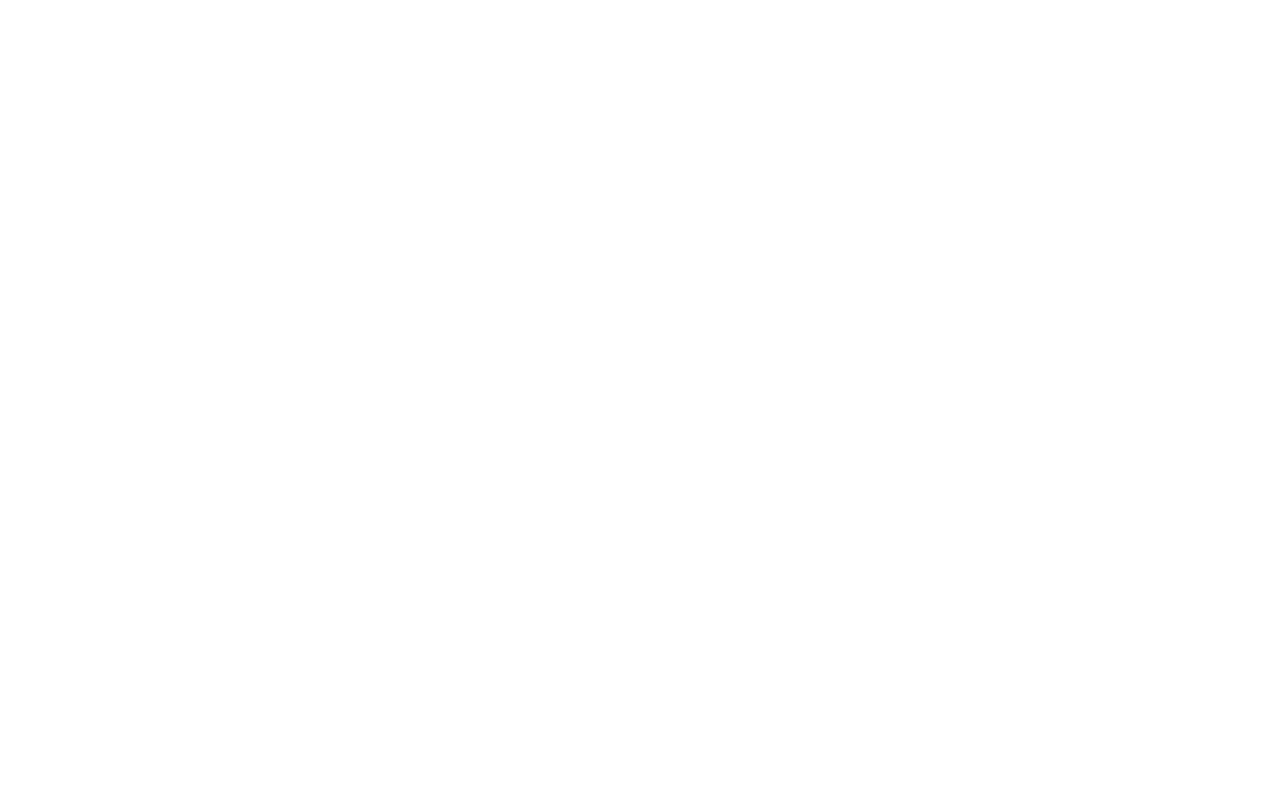
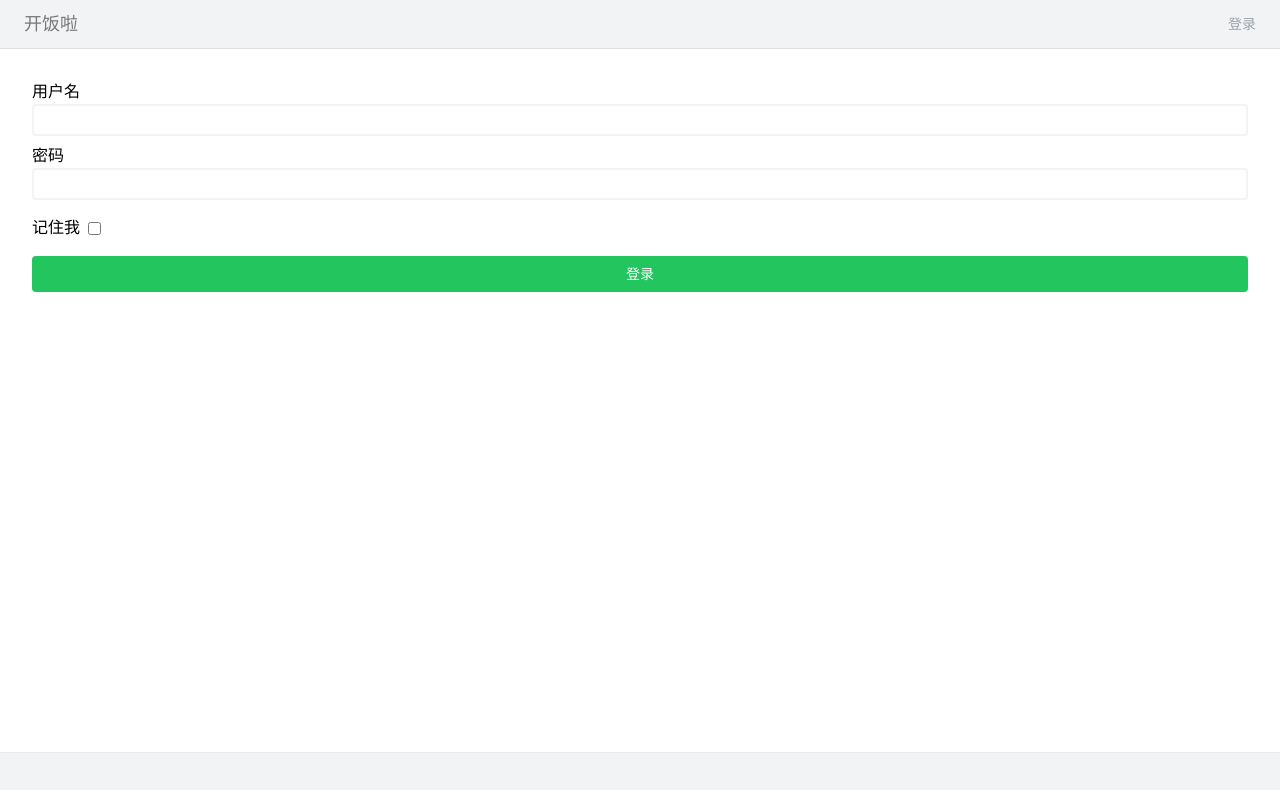
Before and after one commit to magicFeirl/kaifanla, a Vue app: page /login in a window 1280 px wide. Before the commit this address had no page. Shown: the top 790 px of the page. Built offline with nearby package versions, Linux system fonts and the light colour scheme; a small style sheet from the web is missing.

Commit message:
实现用户登录功能 & 添加购物车功能完善

```diff
--- a/index.html
+++ b/index.html
@@ -5,7 +5,7 @@
     <link rel="icon" href="/favicon.ico" />
     <meta name="viewport" content="width=device-width, initial-scale=1.0" />
     <title>开饭啦</title>
-    <link rel="stylesheet" href="https://at.alicdn.com/t/font_3383128_7uphgjfx442.css">
+    <link rel="stylesheet" href="https://at.alicdn.com/t/font_3383128_f6s1m6c0l3a.css">
   </head>
   <body>
     <div id="app"></div>
--- a/src/api/index.js
+++ b/src/api/index.js
@@ -22,6 +22,12 @@
 }
 
 
+export async function login(username, password) {
+    const { data } = await http.post('/loginToken.php', 'userName=' + username + '&password=' + password)
+
+    return data;
+}
+
 export async function getOrderInfo(start = 0, length = 5) {
     const { data } = await http.post('/orderInfo.php', 'start=' + start + '&length=' + length)
 
--- a/src/assets/css/components.css
+++ b/src/assets/css/components.css
@@ -22,3 +22,8 @@
 .btn.disabled {
     @apply text-gray-100 transform-none transition-none cursor-not-allowed bg-gray-400 !important
 }
+
+/* input */
+.input {
+    @apply w-full rounded h-9 p-2 border-2 border-light-600
+}
--- a/src/components/NavHeader.vue
+++ b/src/components/NavHeader.vue
@@ -2,16 +2,51 @@
     <div
         class="fixed top-0 w-full z-30 h-12 bg-light-600 flex border-b-light-900 border-b items-center justify-between p-6 w-full">
         <router-link to="/home" class="text-black/50 text-lg">开饭啦</router-link>
-        <router-link to="/cart" class="cursor-pointer hover:bg-light-900/50 rounded px-2 py-1 bg-light-900 relative">
-            <i class="text-black/50 text-lg iconfont icon-cart-Empty"></i>
-            <span
-                v-if="cartItemsCount > 0"
-                class="absolute flex items-center justify-center top-0 right-0 transform translate-x-5px -translate-y-5px rounded-full w-5 h-5 bg-red-500 text-sm text-white">
-                {{ cartItemsCount }}</span>
-        </router-link>
+        <div v-if="user">
+            <router-link to="/cart" class="icon-link relative">
+                <i class="iconfont icon-cart-Empty"></i>
+                <span v-if="cartItemsCount > 0"
+                    class="absolute flex items-center justify-center top-0 right-0 transform translate-x-5px -translate-y-5px rounded-full w-5 h-5 bg-red-500 text-sm text-white">
+                    {{ cartItemsCount }}</span>
+            </router-link>
+
+            <span @click="logout" class="icon-link">
+                <i class="iconfont icon-exit"></i>
+            </span>
+        </div>
+
+        <router-link class="text-sm text-gray-400 hover:text-blue-400" to="/login" v-else>登录</router-link>
     </div>
 </template>
 
 <script setup>
-import { cartItemsCount } from '../composable/useCart';
+import { useUser } from '../composable/useUser'
+import { cartItemsCount, clearCart } from '../composable/useCart';
+
+import message from '../components/MessageBox'
+import dialog from '../components/MessageDialog'
+
+import { useRouter } from 'vue-router'
+
+const router = useRouter()
+const user = useUser()
+
+function logout() {
+    dialog('提示', '确定退出登录吗?', '确定', '取消', () => {
+        user.value = null;
+        clearCart()
+        message('退出成功~', 'success')
+        router.replace({path: '/home'})
+    })
+}
 </script>
+
+<style scoped>
+.iconfont {
+    @apply text-black/50 text-lg
+}
+
+.icon-link {
+    @apply cursor-pointer hover: bg-light-900/50 rounded px-2 py-1 bg-light-900 ml-4
+}
+</style>
--- a/src/components/NavSearch.vue
+++ b/src/components/NavSearch.vue
@@ -1,6 +1,6 @@
 <template>
     <div class="relative" v-bind="$attrs">
-        <input v-model.lazy="search_keyword" :placeholder="placeholder" type="text" class="pr-8 w-full rounded h-9 p-2 border-2 border-light-600">
+        <input v-model.lazy="search_keyword" :placeholder="placeholder" type="text" class="input pr-8">
         <i class="iconfont icon-search search-btn"></i>
     </div>
 </template>
--- a/src/composable/useCart.js
+++ b/src/composable/useCart.js
@@ -1,8 +1,16 @@
 import { computed, reactive } from 'vue'
 import { useLocalStorage } from '@vueuse/core'
 
+import { useUser } from './useUser'
+
+const user = useUser()
+
 export const cartItems = useLocalStorage('cartItems', [])
 export const cartItemsCount = computed(() => cartItems.value.map((item) => item.count).reduce((p, c) => p + c, 0))
+
+if (!user.value) {
+    clearCart()
+}
 
 export function addToCart(did, name, price, img, favorited = false, selected = true) {
     const index = cartItems.value.findIndex(item => item.did === did)
--- /dev/null
+++ b/src/composable/useUser.js
@@ -0,0 +1,25 @@
+import { useStorage } from '@vueuse/core'
+
+const session = useStorage('user', null, sessionStorage)
+const local = useStorage('user', null, localStorage)
+
+export function useUser() {
+    if (local.value) {
+        return local
+    }
+
+    return session
+}
+
+export function setUser(token, remember) {
+    const v = JSON.stringify({
+        token,
+        remember
+    })
+
+    if (remember) {
+        local.value = v
+    } else {
+        session.value = v
+    }
+}
--- a/src/router/index.js
+++ b/src/router/index.js
@@ -1,4 +1,7 @@
 import { createRouter, createWebHistory } from 'vue-router'
+import { useTitle } from '@vueuse/core'
+
+import { useUser } from '../composable/useUser'
 
 import FirstPage from '../views/FirstPage.vue'
 
@@ -15,23 +18,45 @@
         children: [
             {
                 path: 'home',
-                component: () => import('../views/DishList.vue')
+                component: () => import('../views/DishList.vue'),
+                meta: {
+                    title: '开饭啦-首页'
+                }
             },
             {
                 path: 'order/:did',
-                component: () => import('../views/DishDetail.vue')
+                component: () => import('../views/DishDetail.vue'),
+                meta: {
+                    title: '商品详情'
+                }
             },
             {
                 path: 'new/:did',
-                component: () => import('../views/OrderDish.vue')
+                component: () => import('../views/OrderDish.vue'),
+                meta: {
+                    title: '新建订单'
+                }
             },
             {
                 path: 'myorder',
-                component: () => import('../views/ViewOrder.vue')
+                component: () => import('../views/ViewOrder.vue'),
+                meta: {
+                    title: '订单列表'
+                }
             },
             {
                 path: 'cart',
-                component: () => import('../views/ViewCart.vue')
+                component: () => import('../views/ViewCart.vue'),
+                meta: {
+                    title: '我的购物车'
+                }
+            }, {
+                path: 'login',
+                component: () => import('../views/UserLogin.vue'),
+                meta: {
+                    title: '登录',
+                    loginPage: true
+                }
             }
         ]
     },
@@ -47,4 +72,18 @@
     }
 })
 
+
+router.beforeEach(to => {
+    const title = to.meta.title
+
+    if (to.meta.loginPage) {
+        const user = useUser()
+        if (user.value) {
+            return '/'
+        }
+    }
+
+    useTitle(title)
+})
+
 export default router
--- a/src/views/DishList.vue
+++ b/src/views/DishList.vue
@@ -28,6 +28,7 @@
 import DishListItem from '../components/DishListItem.vue'
 import ImageViewer from '../components/ImageViewer.vue';
 import ScrollTop from '../components/ScrollTop.vue'
+import message from '../components/MessageBox'
 
 import { ref, computed, watch } from 'vue';
 import { getProducts } from '../api'
@@ -64,6 +65,7 @@
     products.value = []
     firstLoading.value = true
     await load_data()
+    message(`获取到 ${total.value} 条数据`, 'success')
 })
 
 watch(currPage, async () => {
--- /dev/null
+++ b/src/views/UserLogin.vue
@@ -0,0 +1,56 @@
+<template>
+    <div class="flex p-4 flex-col">
+        <label for="username">用户名</label>
+        <input v-model.trim="username" type="text" class="input !h-8 !p-2">
+        <label for="password">密码</label>
+        <input v-model.trim="password" type="password" class="input !h-8 !p-2">
+        <div class="flex items-center mt-2">
+            <label for="remember">记住我</label>
+            <input v-model="remember" class="ml-2 !mb-0" type="checkbox" name="remember" id="remember">
+        </div>
+        <button @click="login" class="mt-4 btn btn-success text-sm">登录</button>
+    </div>
+</template>
+
+<script setup>
+import { ref } from 'vue'
+import { useRouter } from 'vue-router';
+import { setUser } from '../composable/useUser';
+
+import { login as userLogin } from '../api'
+import message from '../components/MessageBox'
+
+const username = ref('')
+const password = ref('')
+const remember = ref(false)
+const router = useRouter()
+
+async function login() {
+    if (!username.value || !password.value) {
+        message('请输入用户名和密码~', 'danger')
+        return;
+    }
+
+    const { code, subjects } = await userLogin(username.value, password.value)
+
+    if (code !== '1000') {
+        message('用户名或密码错误~', 'danger')
+        return;
+    }
+
+    const { token } = subjects
+    message('登录成功~', 'success')
+
+    setUser(token, remember.value)
+
+    router.replace('/').then(() => {
+        location.reload()
+    })
+}
+</script>
+
+<style scoped>
+input {
+    @apply mb-2
+}
+</style>
--- a/src/views/ViewCart.vue
+++ b/src/views/ViewCart.vue
@@ -14,7 +14,7 @@
             <div class="flex flex-col w-full">
                 <!-- 购物车物品展示处 -->
                 <div v-for="(item, idx) in cartItems" :key="idx">
-                    <div class="p-2 rounded flex border border-light-700 my-2 shadow-light-900" v-if="item.count > 0">
+                    <div :class="{ selected: item.selected }" class="p-2 rounded flex border border-light-700 my-2 shadow-light-900" v-if="item.count > 0">
                         <img class="rounded w-20 h-20" :src="item.img" alt="">
                         <div class="pl-2 flex flex-col justify-between w-full">
                             <p class="text-lg w-full flex items-center justify-between">
@@ -66,7 +66,7 @@
 
 const hasItems = computed(() => cartItemsCount.value > 0)
 
-const total = computed(() => cartItems.value.map((item) => item.count * item.price).reduce((p, c) => p + c, 0))
+const total = computed(() => cartItems.value.map((item) => item.selected ? item.count * item.price: 0).reduce((p, c) => p + c, 0))
 const selectedCount = computed(() => cartItems.value.filter((item) => item.selected).length)
 
 function selectAllItems() {
@@ -122,12 +122,17 @@
 </script>
 
 <style scoped>
+
 .selected {
-    @apply border border-blue-400/90 text-blue-400/90 !important
+    @apply border border-blue-400/90 !important
+}
+
+i.selected {
+    @apply text-blue-400/90
 }
 
 .select-tabs span {
-    @apply hover: text-blue-400 cursor-pointer
+    @apply hover: text-blue-400  cursor-pointer
 }
 
 .checkbox-btn {
```
Also changed, not shown: src/views/DishDetail.vue (+14 -4 lines).
